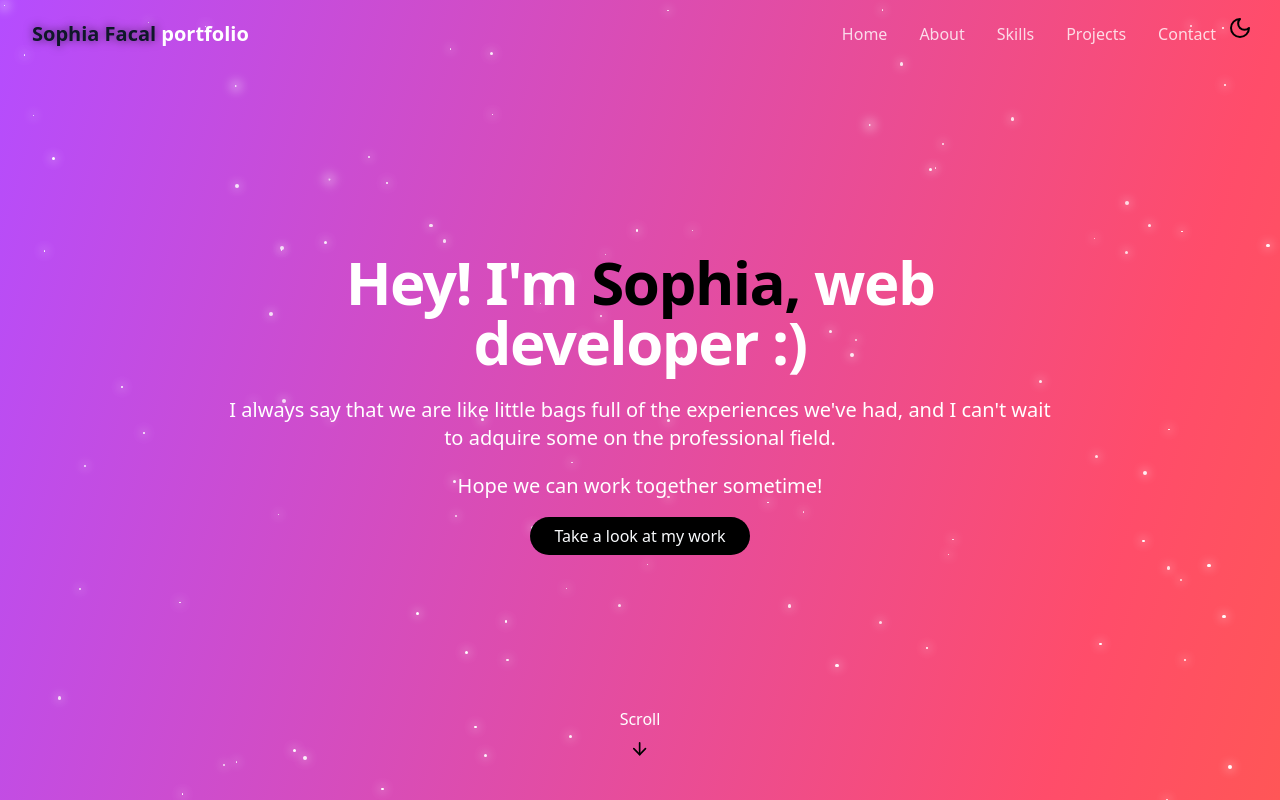
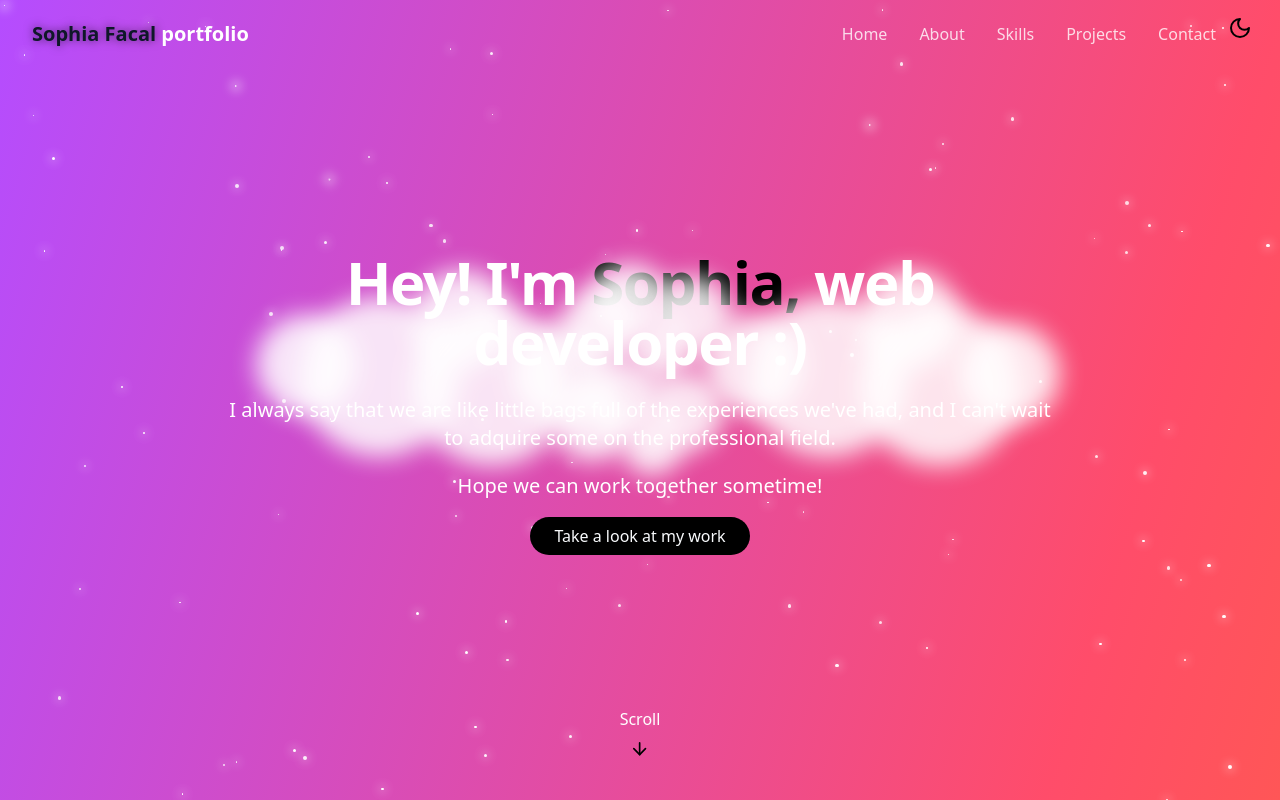
Before and after one commit to 0Soe0/Portfolio, a React (Vite) app: page / in a window 1280 px wide. Shown: the top 800 px of the page. Built offline with nearby package versions, Linux system fonts and the light colour scheme.

Commit message:
Hero section has now scrollable clouds for big screens in light theme!

```diff
--- a/package.json
+++ b/package.json
@@ -18,6 +18,7 @@
     "react": "^19.1.0",
     "react-dom": "^19.1.0",
     "react-hot-toast": "^2.6.0",
+    "react-responsive": "^10.0.1",
     "react-router-dom": "^7.6.0",
     "tailwind-merge": "^3.3.0",
     "tailwindcss": "^4.1.7"
--- a/src/components/HeroSection.tsx
+++ b/src/components/HeroSection.tsx
@@ -1,52 +1,18 @@
 import { ArrowDown } from 'lucide-react';
 import { Button } from './Button';
-import { Cloud } from './Cloud';
-import { useState, useEffect } from 'react';
-//import { ScrollClouds } from './ScrollClouds';
+import { ScrollClouds } from './ScrollClouds';
+import { useTheme } from '../contexts/ThemeContext';
+import { useMediaQuery } from 'react-responsive';
 
 export const HeroSection = () => {
-
-  const [scrollY, setScrollY] = useState(0);
-
-  useEffect(() => {
-    const handleScroll = () => {
-      setScrollY(window.scrollY);
-    };
-
-    window.addEventListener('scroll', handleScroll);
-    return () => window.removeEventListener('scroll', handleScroll);
-  }, []);
-
-  // maxScroll: how much scroll triggers full transition (adjust if needed)
-  const maxScroll = window.innerHeight; // full viewport height
-  const scrollProgress = Math.min(scrollY / maxScroll, 1); // 0 to 1
-  const offsetX = scrollProgress * window.innerWidth; // full screen slide
+  const { isDark } = useTheme();
+  const isXl = useMediaQuery({ minWidth: 1280 });
 
   return (
     <>
     <section id ='hero' className ='relative min-h-screen flex flex-col items-center justify-center px-4'>
-      {/*<ScrollClouds />*/}
-
-      {/* CLOUDS CONTAINER */}
-      <div className="absolute top-0 left-0 w-full h-full z-20 pointer-events-none flex">
-        {/* LEFT cloud */}
-        <div
-          className="relative w-1/2 h-full transition-transform duration-0 ease-linear"
-          style={{ transform: `translateX(-${offsetX}px)` }}
-        >
-          <Cloud size="big" amountOfBlobs={6} />
-        </div>
-
-        {/* RIGHT cloud */}
-        <div
-          className="relative w-1/2 h-full transition-transform duration-0 ease-linear"
-          style={{ transform: `translateX(${offsetX}px)` }}
-        >
-          <Cloud size="big" amountOfBlobs={6} />
-        </div>
-      </div>
-
-      <div className='container max-w-4xl mx-auto text-center z-10'>
+      <div className='container max-w-4xl mx-auto text-center z-10 relative'>
+        {!isDark && isXl && <ScrollClouds/>}
         <div className ='space-y-6'>
           <h1 className='text-4xl md:text-6xl font-bold tracking-tight'>
             <span className='text-white dark:text-foreground dark:opacity-0 dark:animate-fade-in'>Hey! I'm </span>
--- a/src/components/ScrollClouds.tsx
+++ b/src/components/ScrollClouds.tsx
@@ -1,38 +1,100 @@
-import { useEffect, useState } from 'react';
+import { useEffect, useState, useRef } from 'react';
 import { Cloud } from './Cloud';
 
-export const ScrollClouds = () => {
-  const [scrollY, setScrollY] = useState(0);
+type scrollCloudsProps = {
+  className?: string;
+}
+
+export const ScrollClouds = ({className = ''} : scrollCloudsProps) => {
+  const [cloudProgress, setCloudProgress] = useState(0);
+  const [, setIsAnimating] = useState(false);
+  const maxScroll = window.innerWidth;
+  const accumulatedScroll = useRef(0);
 
   useEffect(() => {
-    const handleScroll = () => setScrollY(window.scrollY);
+    const handleWheel = (e: WheelEvent) => {
+      // Only handle wheel events when we're at the top of the page
+      if (window.scrollY === 0) {
+        e.preventDefault();
+
+        const scrollDelta = e.deltaY;
+        const sensitivity = 2; // Adjust this to control how fast clouds move
+
+        accumulatedScroll.current += scrollDelta;
+
+         // Calculate progress (0 to 1)
+         const progress = Math.max(0, Math.min(1, accumulatedScroll.current / (maxScroll * sensitivity)));
+
+         setCloudProgress(progress);
+         // used to re-render the component, it re-runs the useEffect because the dependency array (maxScroll) is affected by the re-render, causes
+         // the event listeners in the useEffect to be refreshed with the latest values
+         setIsAnimating(progress < 0.6);
+
+         // If clouds are fully out, allow page to scroll
+         if (progress >= 0.6) {
+           document.body.style.overflow = "";
+           // Programmatically scroll the page down a bit to trigger normal scrolling
+           //window.scrollTo(0, 1);
+           // apply the leftover scroll to the page right away
+           window.scrollTo(0, window.scrollY + e.deltaY);
+
+           // make sure clouds stay at 100%
+           setCloudProgress(0.6);
+         }
+      }
+    };
+
+    const handleScroll = () => {
+      // If user scrolls back to the very top, reset everything
+      if (window.scrollY === 0) {
+        accumulatedScroll.current = 0;
+        setCloudProgress(0);
+        setIsAnimating(true);
+        document.body.style.overflow = "hidden";
+      }
+    };
+
+    // Initially lock scroll
+    document.body.style.overflow = "hidden";
+
+    window.addEventListener('wheel', handleWheel, { passive: false });
     window.addEventListener('scroll', handleScroll);
-    return () => window.removeEventListener('scroll', handleScroll);
-  }, []);
 
-  // Range: 0 (top) -> 300px (clouds off-screen)
-  const leftTransform = `translateX(-${Math.min(scrollY, 300)}px)`;
-  const rightTransform = `translateX(${Math.min(scrollY, 300)}px)`;
+    return () => {
+      window.removeEventListener('wheel', handleWheel);
+      window.removeEventListener('scroll', handleScroll);
+      document.body.style.overflow = "";
+    };
+  }, [maxScroll]);
+
+  // Range: 0 (top) -> 100vw (clouds off-screen)
+  const cloudOffset = cloudProgress * maxScroll;
+  const leftTransform = `translateX(-${cloudOffset}px)`;
+  const rightTransform = `translateX(${cloudOffset}px)`;
 
   return (
     <>
+      <div className={className}>
         <div
-        className="fixed top-0 left-0 h-screen w-1/2 pointer-events-none z-20"
+          className="absolute top-0 left-0 h-full w-1/2 pointer-events-none z-20"
           style={{
             transform: leftTransform,
-          transition: 'transform 0.5s ease-out',
+            transition: 'transform 0.2s ease-out',
           }}
         >
-        <Cloud size="big" amountOfBlobs={5} className="left-cloud cloud" />
+          <Cloud size="big" amountOfBlobs={5} className="cloud" />
+          <Cloud size="small" amountOfBlobs={4} className="cloud top-0 left-88" />
         </div>
         <div
-        className="fixed top-0 right-0 h-screen w-1/2 pointer-events-none z-20"
+          className="absolute top-0 right-0 h-full w-1/2 pointer-events-none z-20"
           style={{
             transform: rightTransform,
-          transition: 'transform 0.5s ease-out',
+            transition: 'transform 0.2s ease-out',
           }}
         >
-        <Cloud size="big" amountOfBlobs={5} className="right-cloud cloud" />
+          <Cloud size="big" amountOfBlobs={5} className="cloud" />
+          <Cloud size="small" amountOfBlobs={4} className="cloud bottom-20 right-88" />
+        </div>
       </div>
     </>
   );
```
Also changed, not shown: 1 other file (tests, documents, lock files or other folders). Lines whose indentation alone changed are shown as unchanged.
